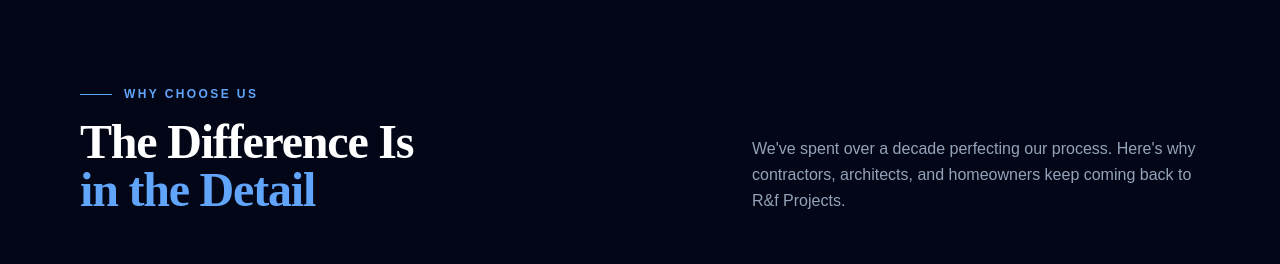
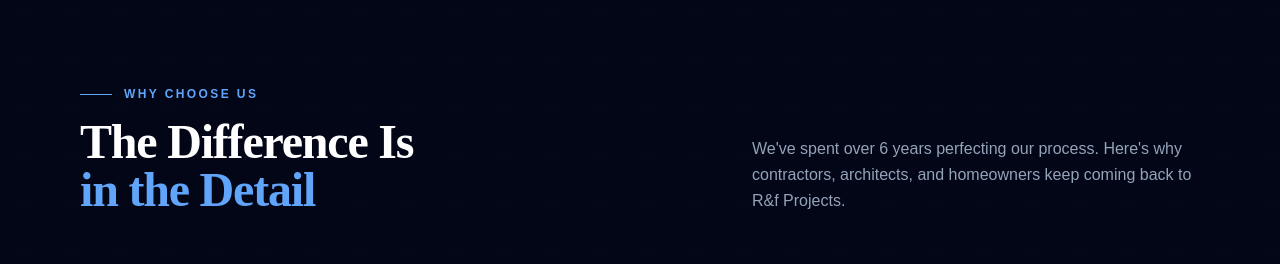
Before and after one commit to Malvern2109/R-F_projects, a Next.js app: page / in a window 1280 px wide. Shown: the part 2360-2624 px from the top of the page. Built offline with nearby package versions, Linux system fonts and the light colour scheme.

Commit message:
Update WhyUs.tsx
Decade to 6years

```diff
--- a/src/components/sections/WhyUs.tsx
+++ b/src/components/sections/WhyUs.tsx
@@ -78,7 +78,7 @@ export default function WhyUs() {
             </h2>
           </div>
           <p className="text-slate-400 leading-relaxed max-w-md lg:ml-auto">
-            We&apos;ve spent over a decade perfecting our process. Here&apos;s why contractors,
+            We&apos;ve spent over 6 years perfecting our process. Here&apos;s why contractors,
             architects, and homeowners keep coming back to R&amp;f Projects.
           </p>
         </div>
```
